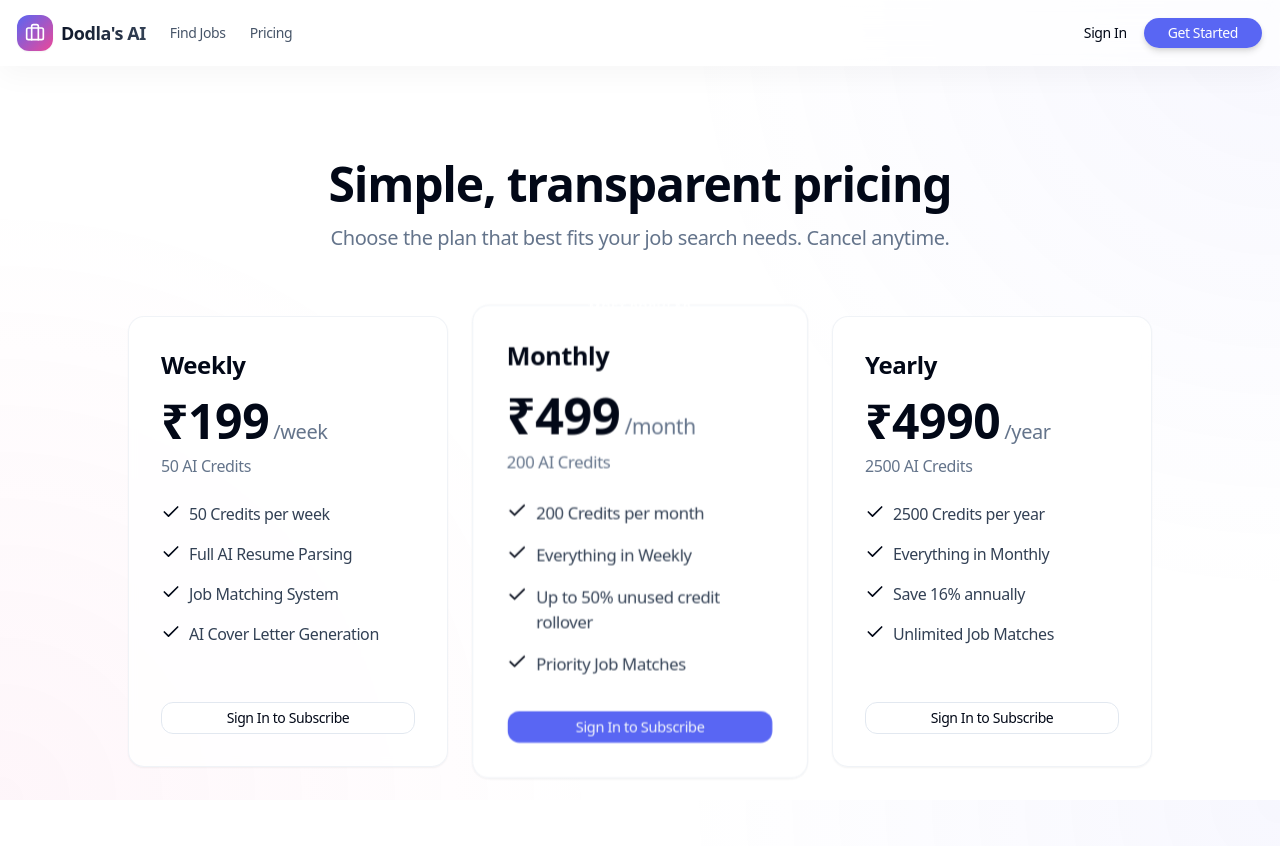
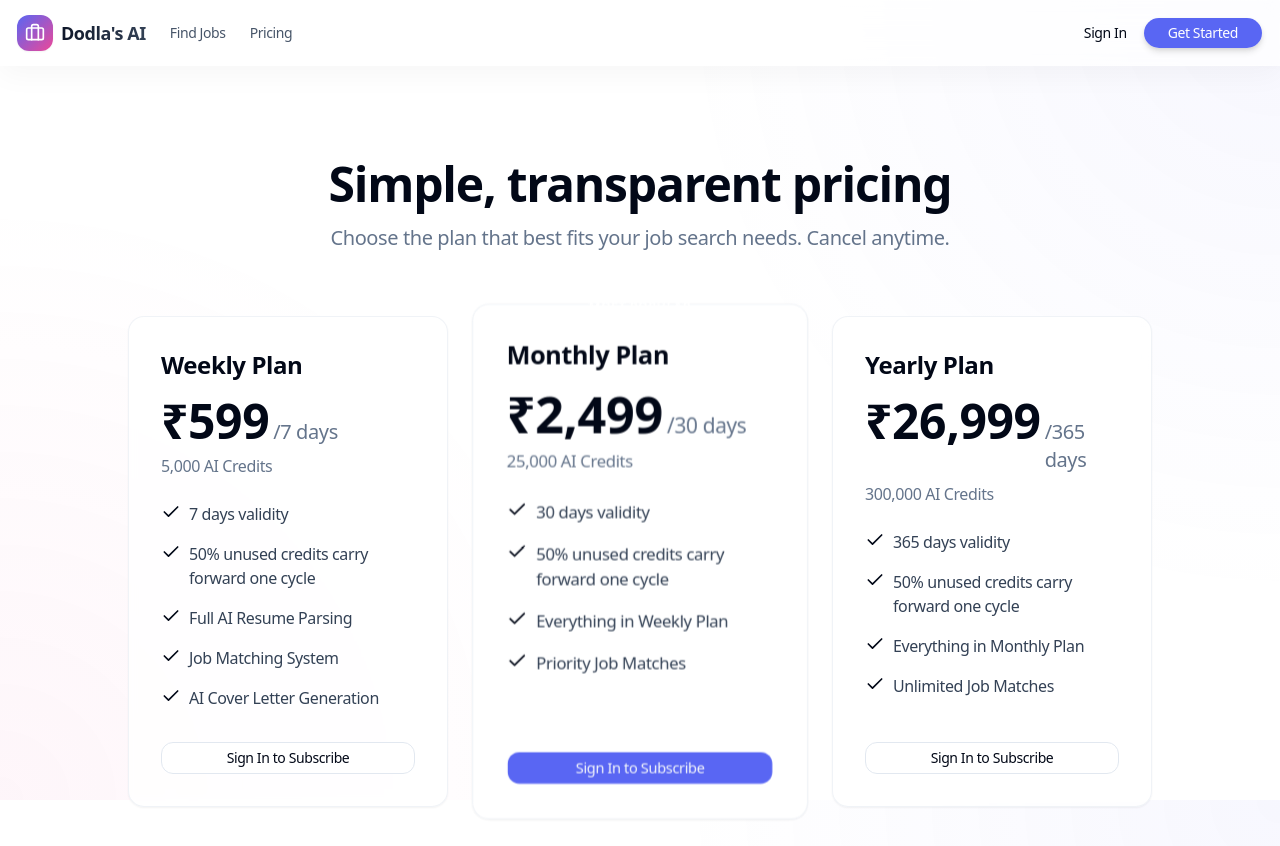
Before and after one commit to AbhignaD47/Dodla-s-AI-Job-Application-Assistant, a Next.js app: page /pricing in a window 1280 px wide. Shown: the top 846 px of the page. Built offline with nearby package versions, Linux system fonts and the light colour scheme; no server answers.

Commit message:
Update pricing plans to new weekly/monthly/yearly credit structures

```diff
--- a/src/app/pricing/page.tsx
+++ b/src/app/pricing/page.tsx
@@ -13,39 +13,40 @@ export const metadata: Metadata = {
 
 const plans = [
     {
-        name: "Weekly",
-        price: 199,
-        credits: 50,
-        interval: "week",
+        name: "Weekly Plan",
+        price: 599,
+        credits: "5,000",
+        interval: "7 days",
         features: [
-            "50 Credits per week",
+            "7 days validity",
+            "50% unused credits carry forward one cycle",
             "Full AI Resume Parsing",
             "Job Matching System",
             "AI Cover Letter Generation",
         ],
     },
     {
-        name: "Monthly",
-        price: 499,
-        credits: 200,
-        interval: "month",
+        name: "Monthly Plan",
+        price: 2499,
+        credits: "25,000",
+        interval: "30 days",
         popular: true,
         features: [
-            "200 Credits per month",
-            "Everything in Weekly",
-            "Up to 50% unused credit rollover",
+            "30 days validity",
+            "50% unused credits carry forward one cycle",
+            "Everything in Weekly Plan",
             "Priority Job Matches",
         ],
     },
     {
-        name: "Yearly",
-        price: 4990,
-        credits: 2500,
-        interval: "year",
+        name: "Yearly Plan",
+        price: 26999,
+        credits: "300,000",
+        interval: "365 days",
         features: [
-            "2500 Credits per year",
-            "Everything in Monthly",
-            "Save 16% annually",
+            "365 days validity",
+            "50% unused credits carry forward one cycle",
+            "Everything in Monthly Plan",
             "Unlimited Job Matches",
         ],
     },
@@ -84,7 +85,7 @@ export default async function PricingPage() {
                         <div className="mb-6">
                             <h3 className="text-2xl font-bold">{plan.name}</h3>
                             <div className="mt-4 flex items-baseline text-5xl font-extrabold">
-                                ₹{plan.price}
+                                ₹{plan.price.toLocaleString('en-IN')}
                                 <span className="ml-1 text-xl font-medium text-muted-foreground">
                                     /{plan.interval}
                                 </span>
```
